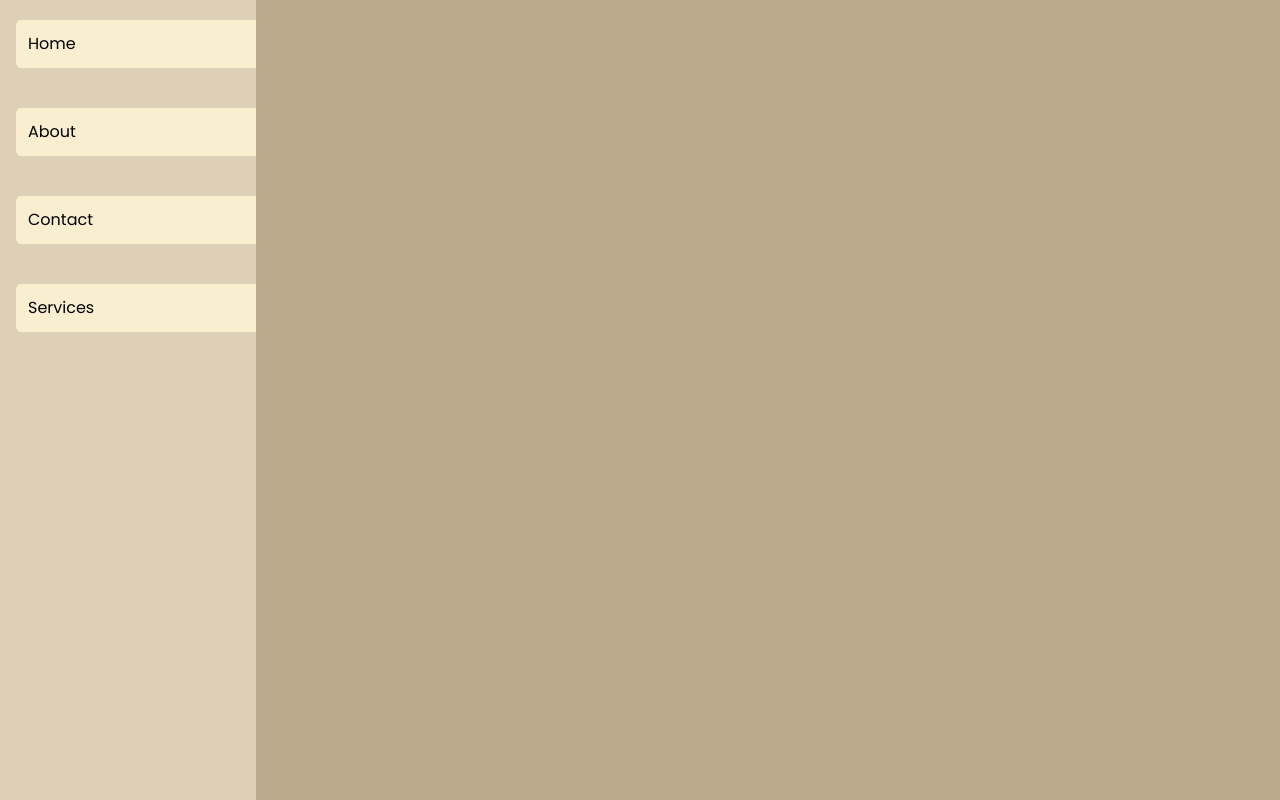
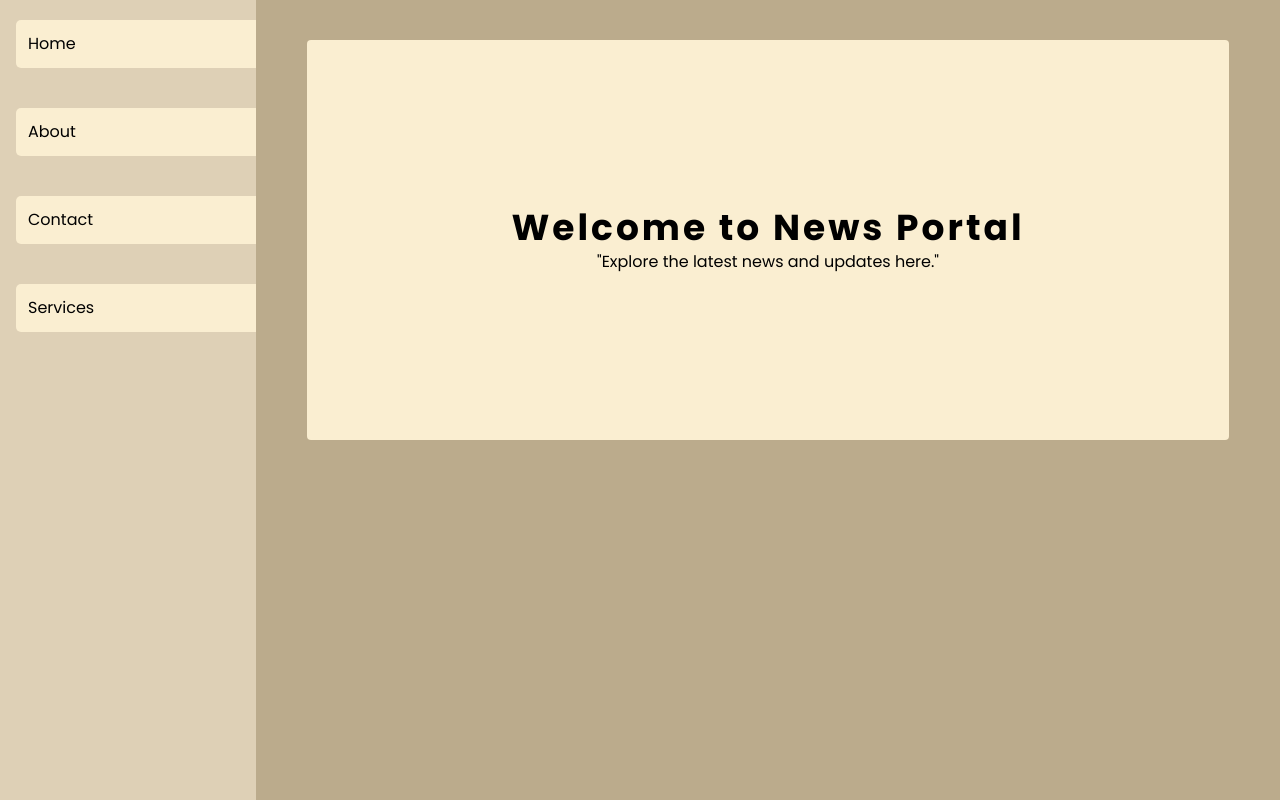
Before and after one commit to niksonstha/news-portal, a React (Vite) app: page / in a window 1280 px wide. Built offline with nearby package versions, Linux system fonts and the light colour scheme.

Commit message:
banner done

```diff
--- a/src/App.jsx
+++ b/src/App.jsx
@@ -17,7 +17,7 @@ function App() {
         <Navbar />
       </Box>
 
-      <Box ml={6}>
+      <Box width={"80%"}>
         <Routes>
           <Route path="/" element={<HomeScreen />} />
           <Route path="/about" element={<AboutScreen />} />
--- a/src/components/Banner.jsx
+++ b/src/components/Banner.jsx
@@ -1,6 +1,26 @@
-import { Box } from "@chakra-ui/react";
+import { Box, Heading, Text } from "@chakra-ui/react";
 const Banner = () => {
-  return <Box></Box>;
+  return (
+    <Box
+      height={"50vh"}
+      bgColor={"#FAEED1"}
+      padding={4}
+      width={"90%"}
+      mr={"auto"}
+      ml={"auto"}
+      rounded={4}
+      mt={10}
+      display={"flex"}
+      justifyContent={"center"}
+      alignItems={"center"}
+      flexDirection={"column"}
+    >
+      <Heading textAlign={"center"} letterSpacing={3}>
+        Welcome to News Portal
+      </Heading>
+      <Text>{`"Explore the latest news and updates here."`}</Text>
+    </Box>
+  );
 };
 
 export default Banner;
```
